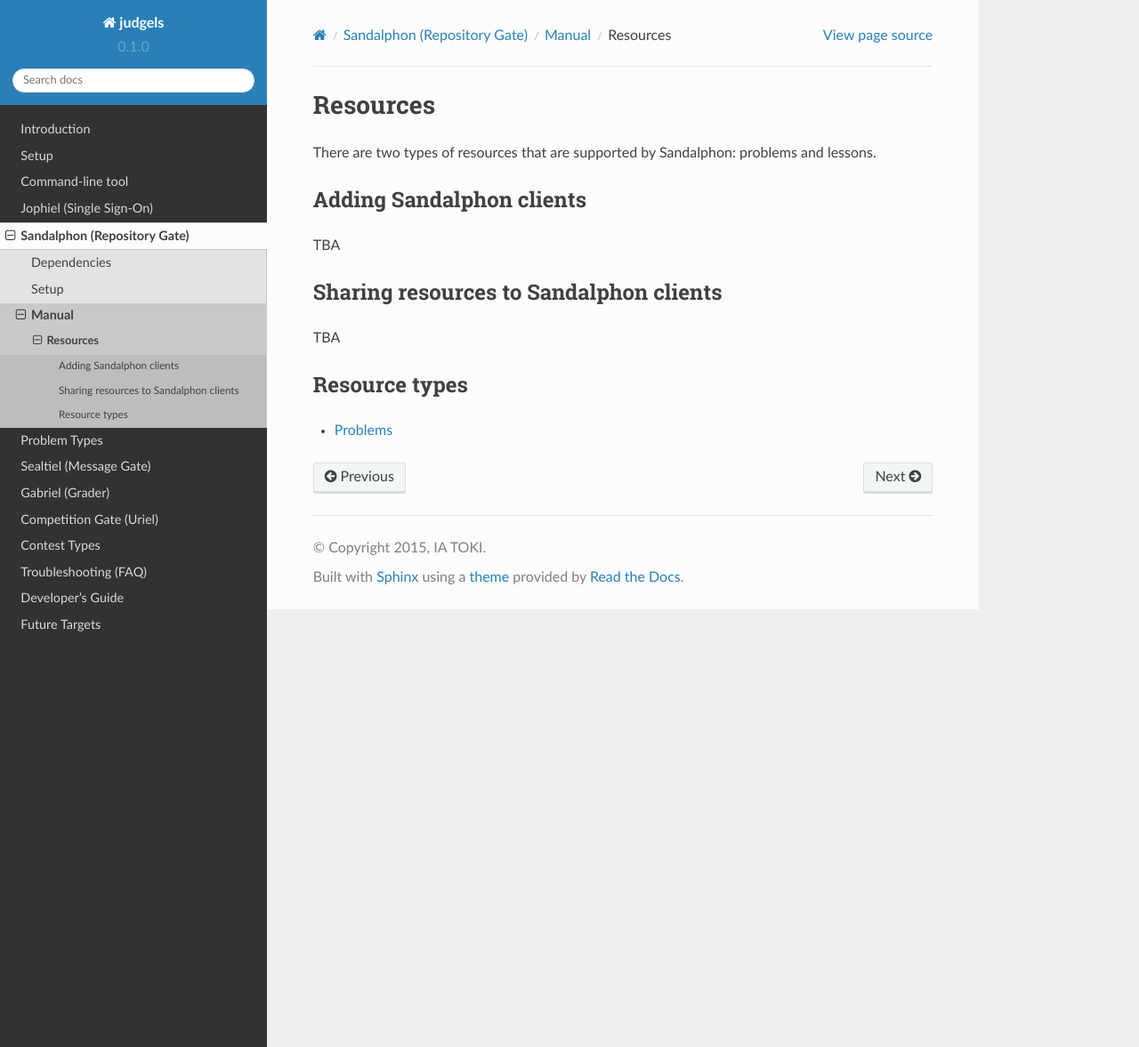
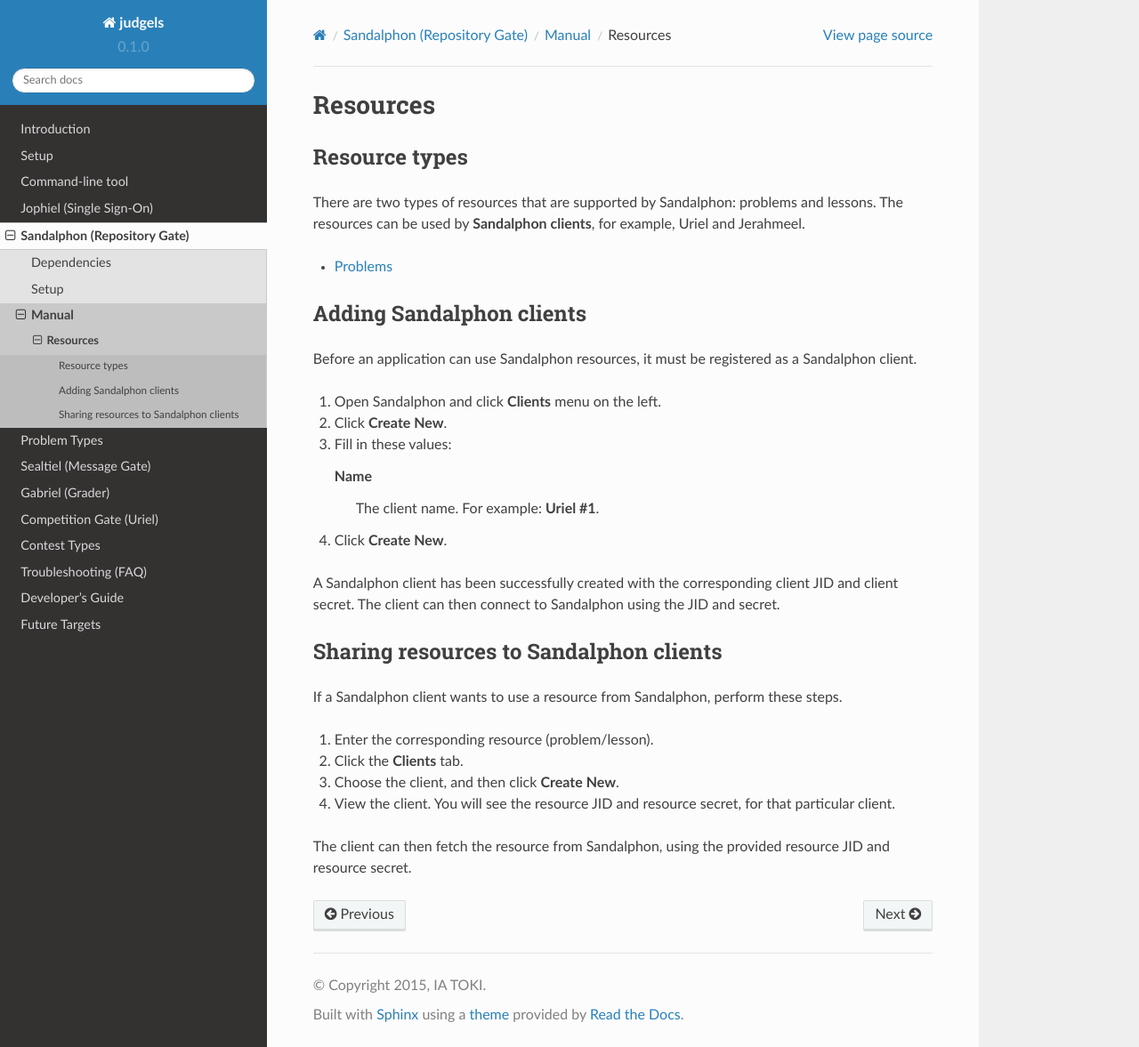
Before and after one commit to judgels/judgels, a Sphinx documentation site: the page built from docs/sandalphon_manual_resources.rst, in a window 1280 px wide and 1177 px high. Shown: the whole window at 89% size. Built offline with Sphinx 7.4.7 and the Read the Docs theme 2.0.0, drawn with Linux system fonts in a browser that asks for light colours; formulas are drawn with MathJax 3.

Commit message:
Write Sandalphon resources docs

```diff
--- a/docs/sandalphon_manual_resources.rst
+++ b/docs/sandalphon_manual_resources.rst
@@ -1,22 +1,40 @@
 Resources
 =========
 
-There are two types of resources that are supported by Sandalphon: problems and lessons.
-
-Adding Sandalphon clients
--------------------------
-
-TBA
-
-Sharing resources to Sandalphon clients
----------------------------------------
-
-TBA
-
 Resource types
 --------------
+
+There are two types of resources that are supported by Sandalphon: problems and lessons. The resources can be used by **Sandalphon clients**, for example, Uriel and Jerahmeel.
 
 .. toctree::
    :maxdepth: 1
 
    sandalphon_manual_resources_problems
+
+Adding Sandalphon clients
+-------------------------
+
+Before an application can use Sandalphon resources, it must be registered as a Sandalphon client.
+
+#. Open Sandalphon and click **Clients** menu on the left.
+#. Click **Create New**.
+#. Fill in these values:
+
+   Name
+       The client name. For example: **Uriel #1**.
+
+#. Click **Create New**.
+
+A Sandalphon client has been successfully created with the corresponding client JID and client secret. The client can then connect to Sandalphon using the JID and secret.
+
+Sharing resources to Sandalphon clients
+---------------------------------------
+
+If a Sandalphon client wants to use a resource from Sandalphon, perform these steps.
+
+#. Enter the corresponding resource (problem/lesson).
+#. Click the **Clients** tab.
+#. Choose the client, and then click **Create New**.
+#. View the client. You will see the resource JID and resource secret, for that particular client.
+
+The client can then fetch the resource from Sandalphon, using the provided resource JID and resource secret.
```
